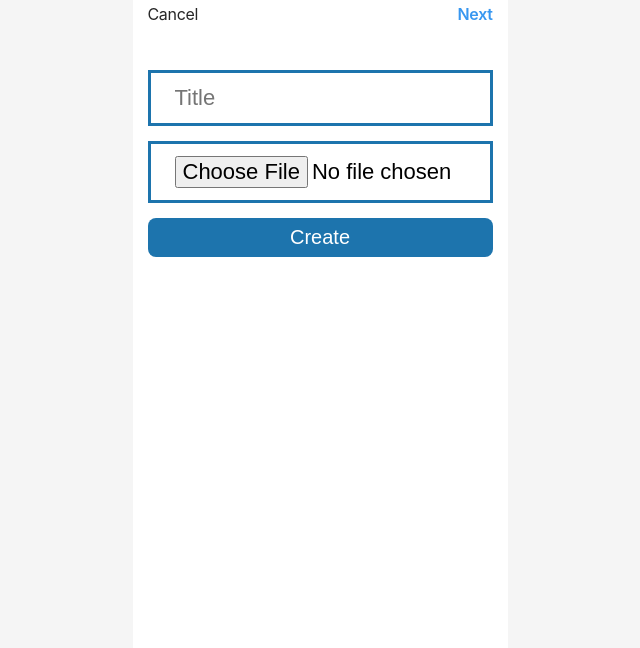
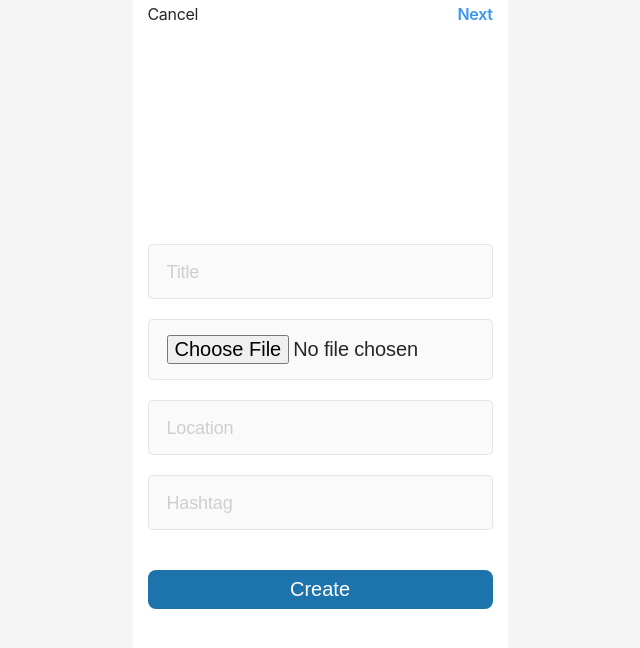
Before and after one commit to Shukhratov3082/Instagram-Clone, a React (Create React App) app: page /create in a window 1280 px wide. Shown: the top 648 px of the page, without its empty margins (320-960 px from the left). Built offline with nearby package versions, Linux system fonts and the light colour scheme; sample sign-in values are in the browser's storage; a web font is replaced by a local one.

Commit message:
create qoshildi

```diff
--- a/src/containers/CreatePost.jsx
+++ b/src/containers/CreatePost.jsx
@@ -1,30 +1,36 @@
 import React, { useState } from 'react';
-import { Link } from 'react-router-dom';
+import { Link, useNavigate } from 'react-router-dom';
 import styled from 'styled-components';
 import API from '../utils/axios';
 
 const Createpost = () => {
+    const navigate = useNavigate()
 
     const [title, setTitle] = useState("");
-    const [file, setFile] = useState([]);
-
-    let now = new Date();
-
-    console.log(now)
+    const [file, setFile] = useState(null);
+    const [location, setLocation] = useState("");
+    const [hashtag, setHashtag] = useState("");
 
     function AddPost() {
+        let form = new FormData();
+        form.append("file", file);
+        form.append("hashtag", hashtag);
+        form.append("location", location);
+        form.append("title", title);
+
+        API.post("/attach/upload/POST", form)
+            .then(res => {
                 const reqBody = {
-            attachs: [file],
-            createdDate: now,
-            hashtag: "hashtag",
-            id: 0,
-            location: "string",
-            profileId: 0,
-            title: title
+                    "title": title,
+                    "location": location,
+                    "hashtag": hashtag,
+                    "attachs": [
+                        res.data.id
+                    ]
                 }
-        API.post('/post', reqBody)
-            .then((res) => { console.log("OXSHADI", res) })
-            .catch(res => console.log(res))
+                API.post("/post", reqBody)
+                    .then(res => navigate("/home"))
+            })
     }
 
     return (
@@ -36,11 +42,16 @@ const Createpost = () => {
                 </Link>
                 <span className='next'>Next</span>
             </div>
-            <form action="">
-                <Input value={title} onChange={({ target }) => setTitle(target.value)} type="text" placeholder="Title" />
-                <Input type="file" onChange={({ target }) => setFile(target.files[0])} />
-            </form>
+
+            <div className="create-post-container">
+                <div className='form'>
+                    <input type="text" onChange={({ target }) => setTitle(target.value)} placeholder="Title" />
+                    <input type="file" onChange={({ target }) => setFile(target.files[0])} />
+                    <input type="text" onChange={({ target }) => setLocation(target.value)} placeholder="Location" />
+                    <input type="text" onChange={({ target }) => setHashtag(target.value)} placeholder="Hashtag" />
                     <button onClick={AddPost}>Create</button>
+                </div>
+            </div>
 
         </Wrapper>
     );
@@ -85,6 +96,39 @@ const Wrapper = styled.div`
         }
     }
 
+    .create-post-container {
+        width: 100%;
+        height: 90%;
+        display: flex;
+        align-items: center;
+
+        input {
+            width: 100%;
+            padding: 15px 18px;
+            margin-bottom: 20px;
+
+            font-style: normal;
+            font-weight: 400;
+            font-size: 20px;
+            line-height: 17px;
+            letter-spacing: -0.15px;
+            color: #262626;
+            outline: none;
+
+            background: #FAFAFA;
+            border: 0.5px solid rgba(43, 43, 43, 0.1);
+            border-radius: 5px;
+
+            ::placeholder {
+                font-style: normal;
+                font-weight: 400;
+                font-size: 18px;
+                line-height: 17px;
+                letter-spacing: -0.15px;
+                color: rgba(36, 36, 36, 0.2);
+            }
+        }
+
         button {
             width: 100%;
             padding: 8px 16px;
@@ -93,13 +137,7 @@ const Wrapper = styled.div`
             color: white;
             border: none;
             border-radius: 8px;
+            margin-top: 20px;
+        }
     }
 `;
-const Input = styled.input`
-            width: 100%;
-            padding: 12px 24px;
-            display: block;
-            border: 3px solid #1d74ad;
-            font-size: 22px;
-            margin-bottom: 15px;
-`
--- a/src/containers/Login.jsx
+++ b/src/containers/Login.jsx
@@ -21,7 +21,7 @@ const Login = () => {
     function Addto() {
         API.post('/auth/login', reqbody)
             .then(res => {
-                localStorage.setItem('user-token', res.data)
+                localStorage.setItem('user-token', res.data.jwt)
                 console.log("res", res)
                 navigate('/home')
             })
--- a/src/utils/axios.js
+++ b/src/utils/axios.js
@@ -1,9 +1,10 @@
 import axios from "axios";
 
 const defaultOptions = {
-    baseURL: "https://searching-server.herokuapp.com",
+    baseURL: "https://searching-server.herokuapp.com/",
     headers: {
         'Content-Type': 'application/json',
+        'Accept': '*/*'
     },
 };
 
```
Lines whose indentation alone changed are shown as unchanged.
